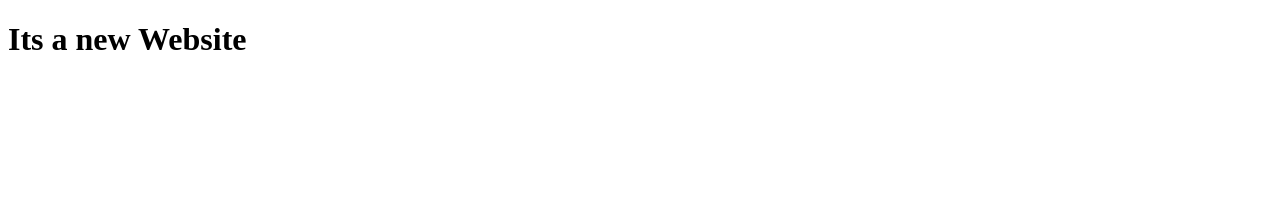
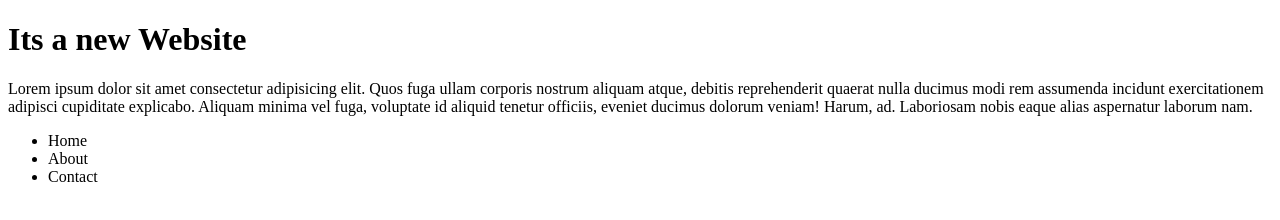
Before and after one commit to Shubham45264/learn-git, a plain HTML site: page index.html in a window 1280 px wide. Drawn offline with Linux system fonts and the light colour scheme.

Commit message:
add a lists

```diff
--- a/index.html
+++ b/index.html
@@ -7,5 +7,9 @@
 </head>
 <body>
  <h1>Its a new Website</h1>
+ <p>Lorem ipsum dolor sit amet consectetur adipisicing elit. Quos fuga ullam corporis nostrum aliquam atque, debitis reprehenderit quaerat nulla ducimus modi rem assumenda incidunt exercitationem adipisci cupiditate explicabo. Aliquam minima vel fuga, voluptate id aliquid tenetur officiis, eveniet ducimus dolorum veniam! Harum, ad. Laboriosam nobis eaque alias aspernatur laborum nam.</p>
+ <ul><li>Home</li>
+ <li>About</li>
+ <li>Contact</li></ul>
 </body>
 </html>
```
